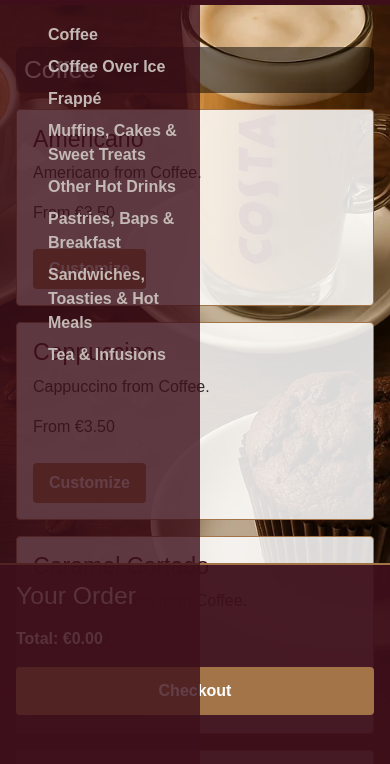
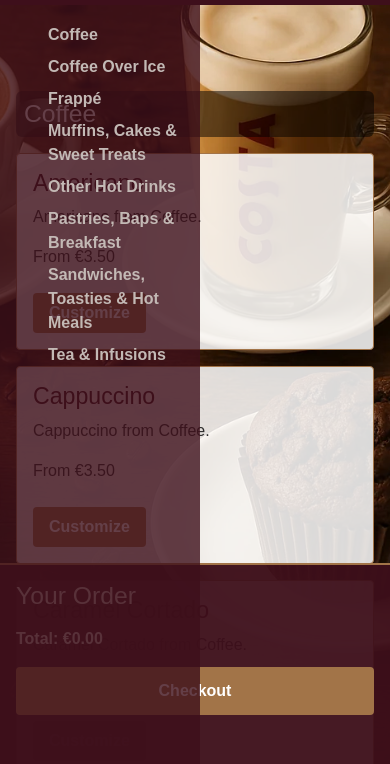
Before and after one commit to Dylan-B-05/Costa, a plain HTML site: page menu.html in a window 390 px wide. Shown: the part 61-825 px from the top of the page. Drawn offline with nearby package versions, Linux system fonts and the light colour scheme; a small style sheet from the web is missing.

Commit message:
Add files via upload

```diff
--- a/css/styles.css
+++ b/css/styles.css
@@ -287,3 +287,51 @@ footer,
     font-size: 1rem;
   }
 }
+/* ========== FINAL FIX: Footer Sticking & Mobile Stretch ========== */
+
+html, body {
+  height: 100%;
+  display: flex;
+  flex-direction: column;
+}
+
+main,
+.landing-container,
+.menu-container,
+.checkout-container,
+.confirmation-container {
+  flex: 1 0 auto;
+  min-height: 0;
+  padding-top: 60px;
+}
+
+footer,
+.footer {
+  flex-shrink: 0;
+  margin-top: auto;
+}
+
+/* Mobile fix for short content */
+@media (max-width: 599px) {
+  html, body {
+    height: auto !important;
+    min-height: 100% !important;
+    display: flex;
+    flex-direction: column;
+  }
+
+  main,
+  .landing-container,
+  .menu-container,
+  .checkout-container,
+  .confirmation-container {
+    flex: 1 0 auto;
+    min-height: 0;
+  }
+
+  footer,
+  .footer {
+    margin-top: auto;
+    flex-shrink: 0;
+  }
+}
```
